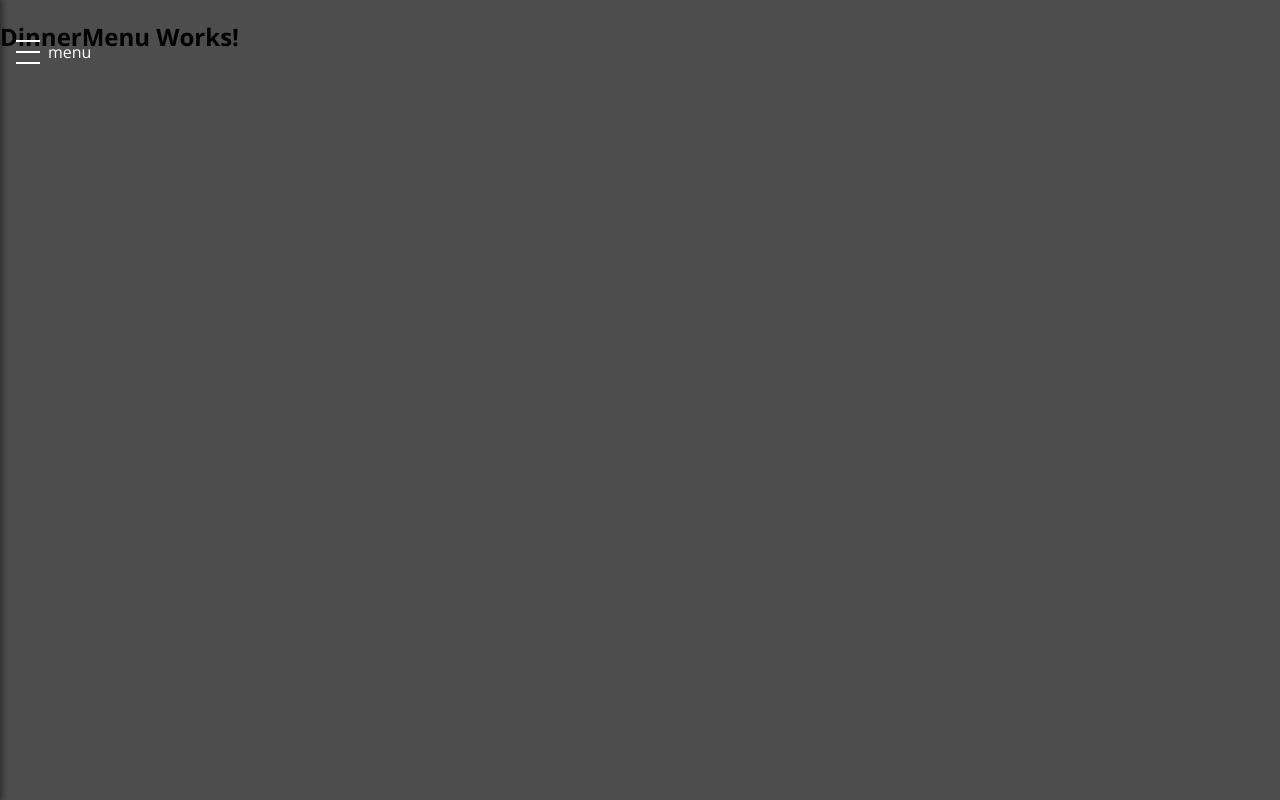
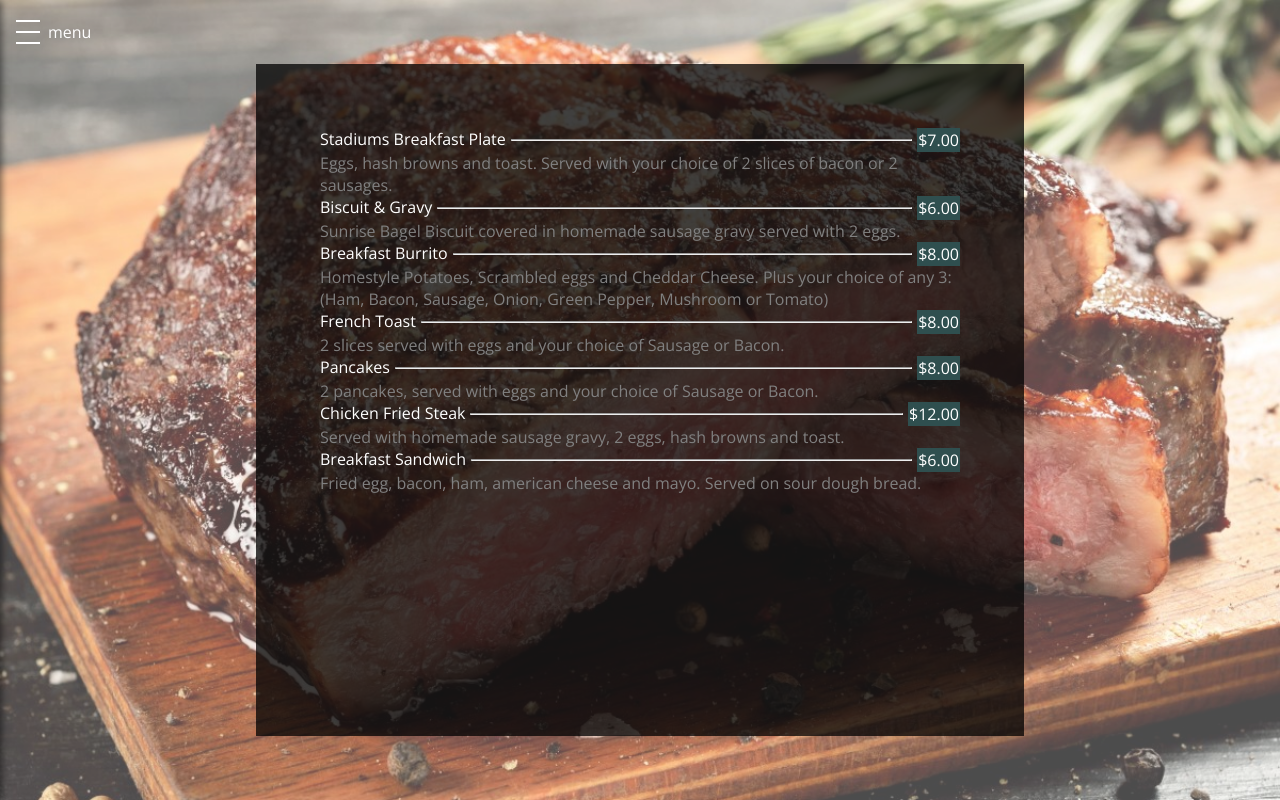
Before and after one commit to justinobrien/stadiums, a React (Create React App) app: page /dinnermenu in a window 1280 px wide. Built offline with nearby package versions, Linux system fonts and the light colour scheme.

Commit message:
more menu items added and background set for menus

```diff
--- /dev/null
+++ b/src/jsonfiles/dinner/dinner.json
@@ -0,0 +1,44 @@
+[
+    {
+        "img": "",
+        "price": "$7.00",
+        "name": "Stadiums Breakfast Plate",
+        "desc": "Eggs, hash browns and toast. Served with your choice of 2 slices of bacon or 2 sausages."
+    },
+    {
+        "img": "",
+        "price": "$6.00",
+        "name": "Biscuit & Gravy",
+        "desc": "Sunrise Bagel Biscuit covered in homemade sausage gravy served with 2 eggs."
+    },
+    {
+        "img": "",
+        "price": "$8.00",
+        "name": "Breakfast Burrito",
+        "desc": "Homestyle Potatoes, Scrambled eggs and Cheddar Cheese. Plus your choice of any 3: (Ham, Bacon, Sausage, Onion, Green Pepper, Mushroom or Tomato)"
+    },
+    {
+        "img": "",
+        "price": "$8.00",
+        "name": "French Toast",
+        "desc": "2 slices served with eggs and your choice of Sausage or Bacon."
+    },
+    {
+        "img": "",
+        "price": "$8.00",
+        "name": "Pancakes",
+        "desc": "2 pancakes, served with eggs and your choice of Sausage or Bacon."
+    },
+    {
+        "img": "",
+        "price": "$12.00",
+        "name": "Chicken Fried Steak",
+        "desc": "Served with homemade sausage gravy, 2 eggs, hash browns and toast."
+    },
+    {
+        "img": "",
+        "price": "$6.00",
+        "name": "Breakfast Sandwich",
+        "desc": "Fried egg, bacon, ham, american cheese and mayo. Served on sour dough bread."
+    }
+]
--- a/src/pages/food/DailySpecials.tsx
+++ b/src/pages/food/DailySpecials.tsx
@@ -12,7 +12,7 @@ const SpecialsMenu = () => {
   }
 
   return (
-    <div className="lunch-menu-outer">
+    <div className="menu-outer specials-menu-outer">
       <div className="menu-main">
         {dailySpecialsMenu}
       </div>
--- a/src/pages/food/DinnerMenu.tsx
+++ b/src/pages/food/DinnerMenu.tsx
@@ -1,7 +1,23 @@
-import React from 'react';
+import React, { ReactFragment } from 'react';
+import './menu.scss';
+import addMenuItem from './AddMenuItem';
+import specials from '../../jsonfiles/dinner/dinner.json'; // Relative path to your File
+
+const warning = 'Consuming raw or undercooked meats, seafood, shellfish or eggs may increase your risk of foodborne illness, especially if you have certain medical conditions';
+let menu: Array<ReactFragment> = [];
 
 const DinnerMenu = () => {
-  return <h2>DinnerMenu Works!</h2>
+  if (menu.length < 1) {
+    specials.map((item) => addMenuItem(menu, item));
+  }
+
+  return (
+    <div className="menu-outer dinner-menu-outer">
+      <div className="menu-main">
+        {menu}
+      </div>
+    </div>
+  );
 };
 
 export default DinnerMenu;
--- a/src/pages/food/HappyHourMenu.tsx
+++ b/src/pages/food/HappyHourMenu.tsx
@@ -1,7 +1,23 @@
-import React from 'react';
+import React, { ReactFragment } from 'react';
+import './menu.scss';
+import addMenuItem from './AddMenuItem';
+import specials from '../../jsonfiles/dinner/dinner.json'; // Relative path to your File
+
+const warning = 'Consuming raw or undercooked meats, seafood, shellfish or eggs may increase your risk of foodborne illness, especially if you have certain medical conditions';
+let menu: Array<ReactFragment> = [];
 
 const HappyHourMenu = () => {
-  return <h2>HappyHourMenu Works!</h2>
+  if (menu.length < 1) {
+    specials.map((item) => addMenuItem(menu, item));
+  }
+
+  return (
+    <div className="menu-outer happy-menu-outer">
+      <div className="menu-main">
+        {menu}
+      </div>
+    </div>
+  );
 };
 
 export default HappyHourMenu;
--- a/src/pages/food/menu.scss
+++ b/src/pages/food/menu.scss
@@ -84,26 +84,15 @@ hr {
     content: "";
 }
 
-.specials-menu-outer {
-    background: white;
-    height: 100vh;
-    width: 100vw;
-    padding: 2rem;
-    display: flex;
-    justify-content: center;
-    position: relative;
+.specials-menu-outer::before {
+    background-image: url(../../images/food/lunch-burger.png);
 }
 
-.specials-menu-outer::before {
-    background-image: url(../../images/food/lunch-burger.png);
-    background-repeat: no-repeat;
-    background-size: cover;
-    opacity: 0.7;
-    position: absolute;
-    top: 0;
-    width: 100vw;
-    height: 100vh;
-    content: "";
+.dinner-menu-outer::before {
+    background-image: url(../../images/food/steak-dinner.jpg);
+}
+.happy-menu-outer::before {
+    background-image: url(../../images/food/happy-hour.jpg);
 }
 
 @media only screen and (min-width: 600px) {
```
